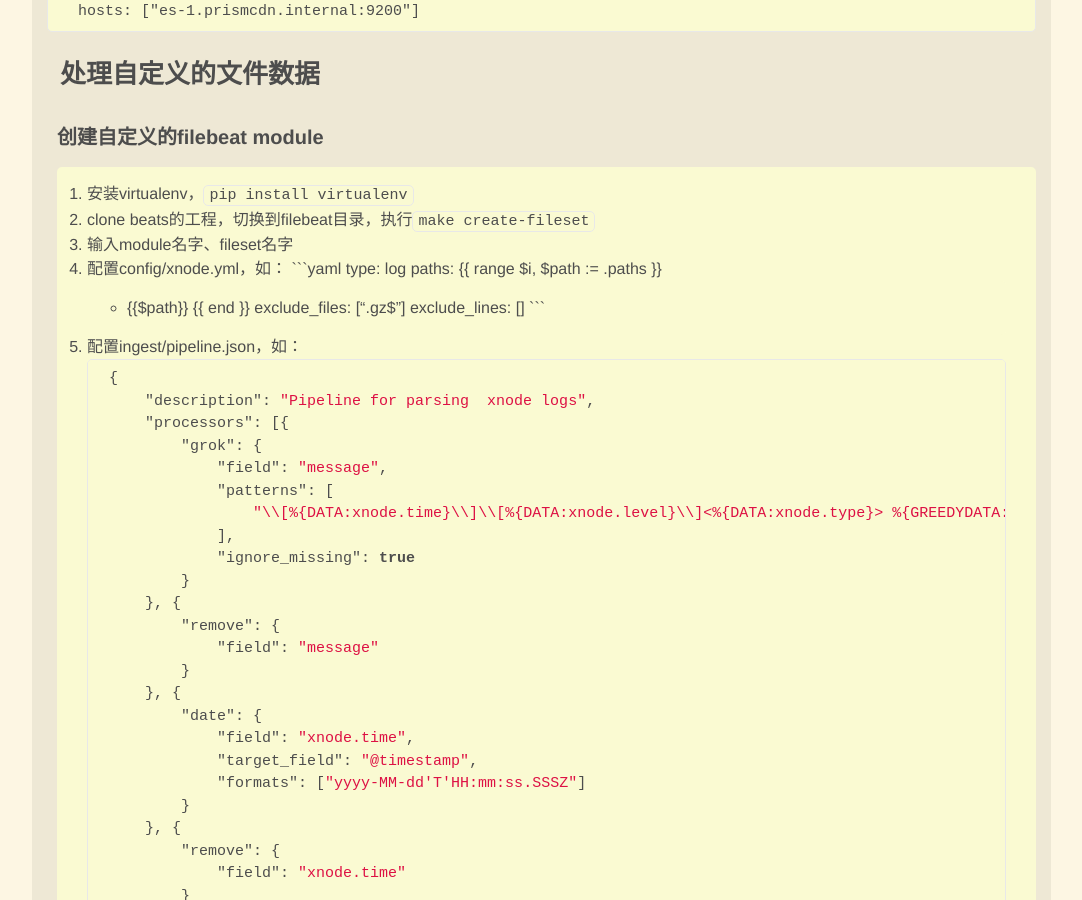
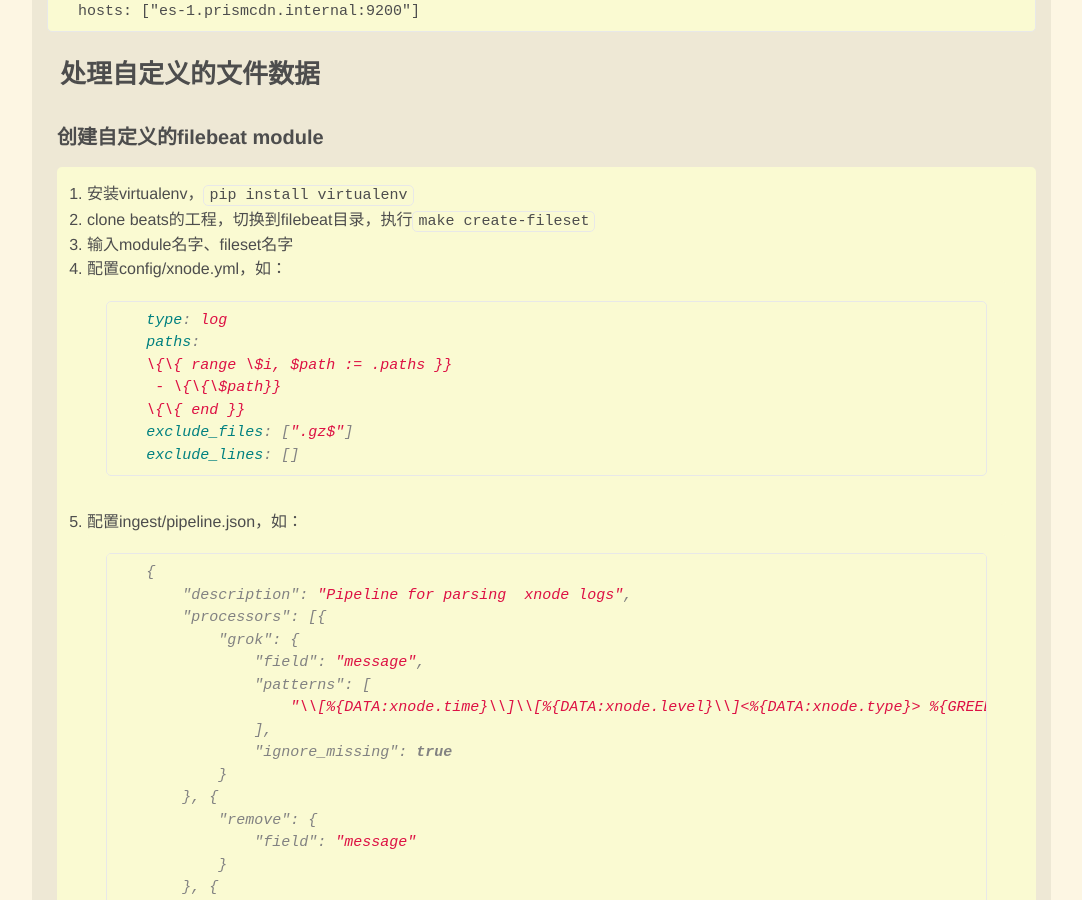
Before and after one commit to feiyuw/feiyuw.github.io, a Jekyll site: the page built from _posts/2018-06-05-elk-notes.md, in a window 1280 px wide and 900 px high, scrolled down 3189 px. Shown: the whole window, without its empty margins (91-1173 px from the left). Built offline with Jekyll 4.4.1, drawn with Linux system fonts in a browser that asks for light colours; nearby versions of some CDN libraries; comment, search, counter and statistics services are not loaded; some of the changed lines change nothing that is shown.

Commit message:
update blog

````diff
--- a/_posts/2018-06-05-elk-notes.md
+++ b/_posts/2018-06-05-elk-notes.md
@@ -130,49 +130,49 @@ output.elasticsearch:
 1. clone beats的工程，切换到filebeat目录，执行`make create-fileset`
 1. 输入module名字、fileset名字
 1. 配置config/xnode.yml，如：
-    ```yaml
-    type: log
-    paths:
-    \{\{ range \$i, $path := .paths }}
-     - \{\{\$path}}
-    \{\{ end }}
-    exclude_files: [".gz$"]
-    exclude_lines: []
-    ```
+>    ```yaml
+>    type: log
+>    paths:
+>    \{\{ range \$i, $path := .paths }}
+>     - \{\{\$path}}
+>    \{\{ end }}
+>    exclude_files: [".gz$"]
+>    exclude_lines: []
+>    ```
 1. 配置ingest/pipeline.json，如：
-    ```json
-    {
-        "description": "Pipeline for parsing  xnode logs",
-        "processors": [{
-            "grok": {
-                "field": "message",
-                "patterns": [
-                    "\\[%{DATA:xnode.time}\\]\\[%{DATA:xnode.level}\\]<%{DATA:xnode.type}> %{GREEDYDATA:xnode.message}"
-                ],
-                "ignore_missing": true
-            }
-        }, {
-            "remove": {
-                "field": "message"
-            }
-        }, {
-            "date": {
-                "field": "xnode.time",
-                "target_field": "@timestamp",
-                "formats": ["yyyy-MM-dd'T'HH:mm:ss.SSSZ"]
-            }
-        }, {
-            "remove": {
-                "field": "xnode.time"
-            }
-        }],
-        "on_failure" : [{
-            "set" : {
-                "field" : "error.message",
-                "value" : "{{ _ingest.on_failure_message  }}"
-            }
-        }]
-    }
+>    ```json
+>    {
+>        "description": "Pipeline for parsing  xnode logs",
+>        "processors": [{
+>            "grok": {
+>                "field": "message",
+>                "patterns": [
+>                    "\\[%{DATA:xnode.time}\\]\\[%{DATA:xnode.level}\\]<%{DATA:xnode.type}> %{GREEDYDATA:xnode.message}"
+>                ],
+>                "ignore_missing": true
+>            }
+>        }, {
+>            "remove": {
+>                "field": "message"
+>            }
+>        }, {
+>            "date": {
+>                "field": "xnode.time",
+>                "target_field": "@timestamp",
+>                "formats": ["yyyy-MM-dd'T'HH:mm:ss.SSSZ"]
+>            }
+>        }, {
+>            "remove": {
+>                "field": "xnode.time"
+>            }
+>        }],
+>        "on_failure" : [{
+>            "set" : {
+>                "field" : "error.message",
+>                "value" : "{{ _ingest.on_failure_message  }}"
+>            }
+>        }]
+>    }
     ```
 
 相对复杂的例子可以见nginx access log的
````
